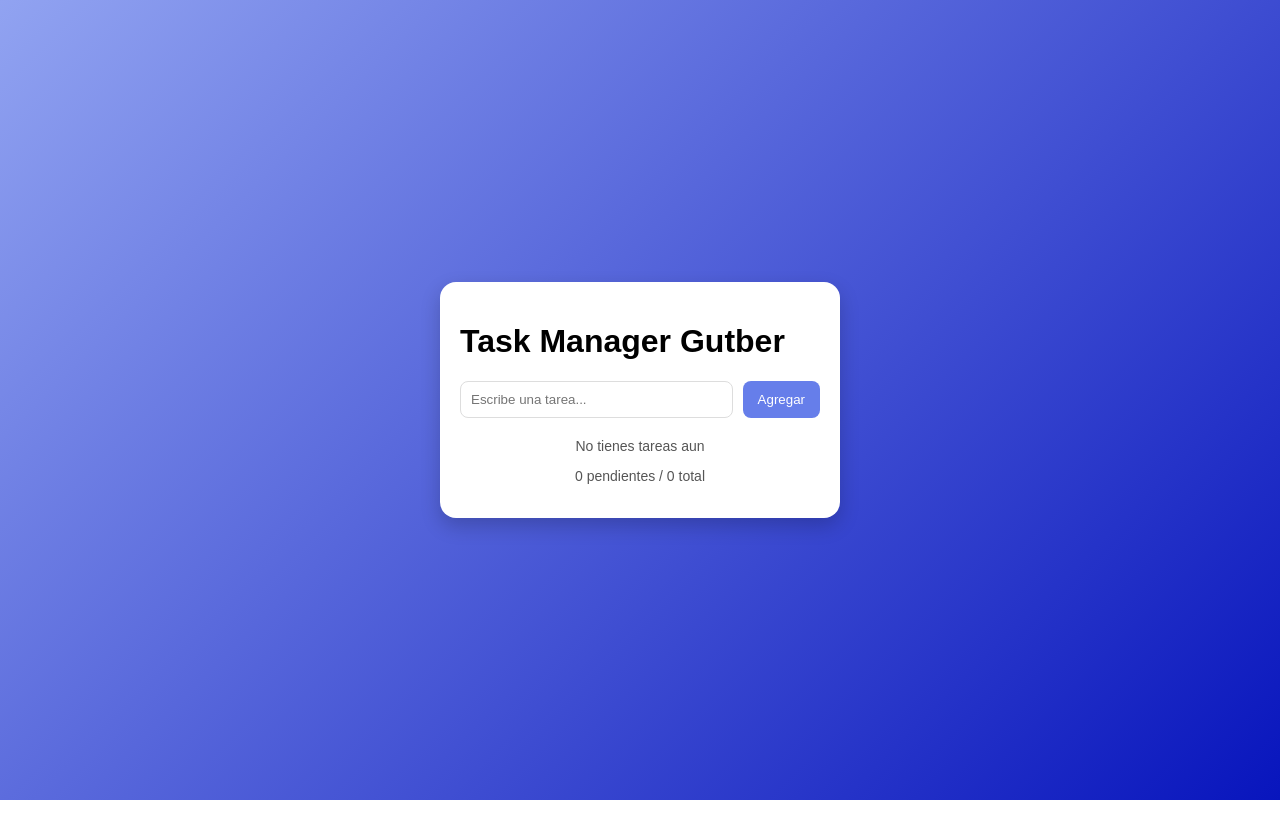
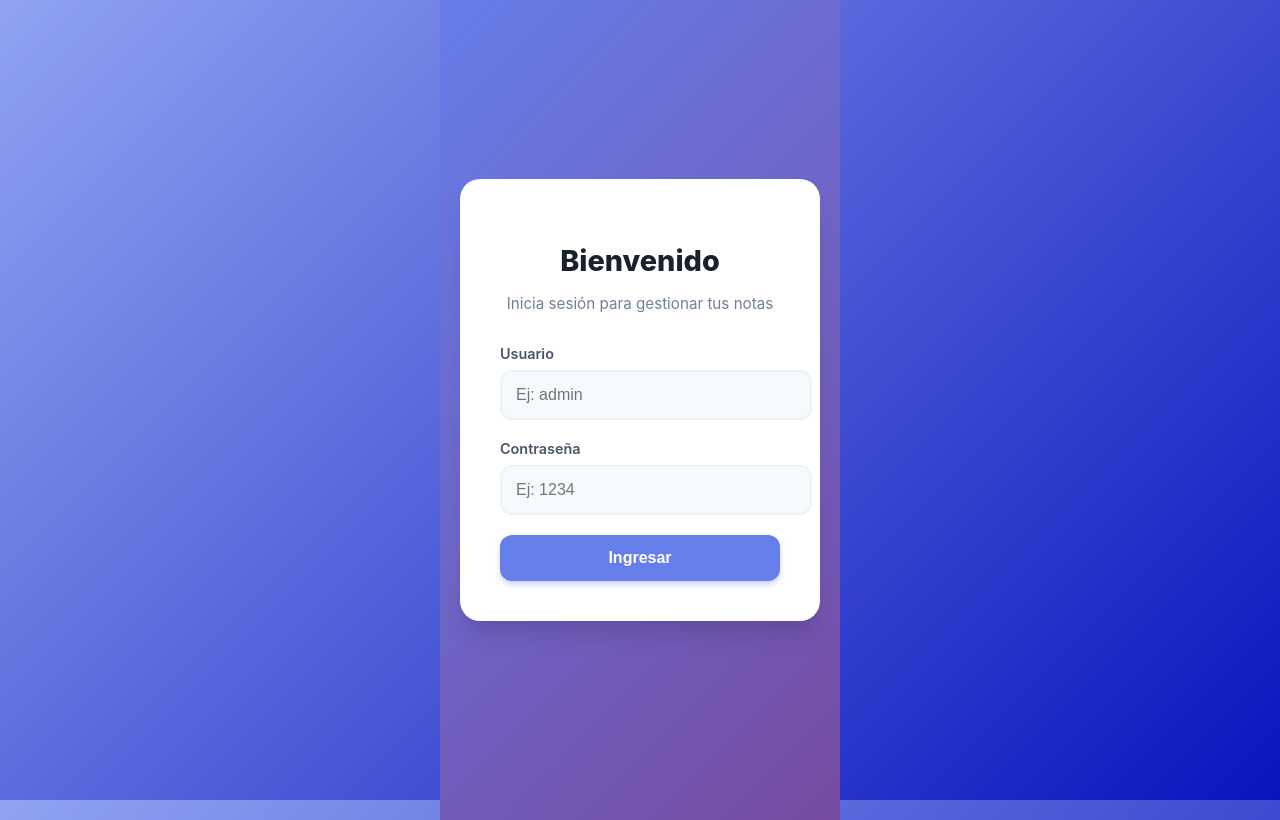
Before and after one commit to GutberBG/task-manager-react, a React (Vite) app: page / in a window 1280 px wide. Built offline with nearby package versions, Linux system fonts and the light colour scheme; no server answers.

Commit message:
feat: add login page

```diff
--- a/src/App.tsx
+++ b/src/App.tsx
@@ -4,6 +4,7 @@ import TaskList from "./componentes/TaskList";
 import TaskInput from "./componentes/TaskInput";
 import Footer from "./componentes/Footer";
 import EmptyState from "./componentes/EmptyState";
+import Login from "./componentes/Login";
 
 interface Task {
   id: number;
@@ -13,6 +14,8 @@ interface Task {
 
 function App() {
   const [tasks, setTasks] = useState<Task[]>([]);
+  const [token, setToken] = useState<string | null>(localStorage.getItem("token"));
+  const [message, setMessage] = useState("");
 
 
   useEffect(() => {
@@ -72,9 +75,40 @@ function App() {
     })
     .catch((err) => console.error("Error al actualizar:", err));
 };
+  const handleLogin = (newToken: string) => {
+    localStorage.setItem("token", newToken);
+    setToken(newToken);
+  };
+
+  const handleLogout = () => {
+    localStorage.removeItem("token");
+    setToken(null);
+  };
+
+  const testPrivateApi = async () => {
+    try {
+      const res = await fetch("http://localhost:3000/private", {
+        headers: { Authorization: `Bearer ${token}` },
+      });
+      const data = await res.json();
+      setMessage(data.message || "Acceso denegado");
+    } catch (err) {
+      setMessage("Error al conectar");
+    }
+  };
+
+  if (!token) {
+    return <Login onLogin={handleLogin} />;
+  }
 
   return (
     <div className="app-container">
+      <div className="user-controls">
+        <button className="test-btn" onClick={testPrivateApi}>Probar API Privada</button>
+        <button className="logout-btn" onClick={handleLogout}>Cerrar Sesión</button>
+      </div>
+      {message && <div className="api-message">{message}</div>}
+
       <Header />
       <TaskInput addTask={addTask} />
 
--- /dev/null
+++ b/src/componentes/Login.css
@@ -0,0 +1,109 @@
+.login-wrapper {
+  display: flex;
+  justify-content: center;
+  align-items: center;
+  min-height: 100vh;
+  background: linear-gradient(135deg, #667eea 0%, #764ba2 100%);
+  padding: 20px;
+  font-family: 'Inter', system-ui, -apple-system, sans-serif;
+}
+
+.login-card {
+  background: white;
+  padding: 40px;
+  border-radius: 20px;
+  box-shadow: 0 20px 25px -5px rgba(0, 0, 0, 0.1), 0 10px 10px -5px rgba(0, 0, 0, 0.04);
+  width: 100%;
+  max-width: 400px;
+  text-align: center;
+  animation: slideUp 0.6s cubic-bezier(0.16, 1, 0.3, 1);
+}
+
+@keyframes slideUp {
+  from { opacity: 0; transform: translateY(40px); }
+  to { opacity: 1; transform: translateY(0); }
+}
+
+.login-card h2 {
+  margin-bottom: 8px;
+  color: #1a202c;
+  font-size: 1.8rem;
+  font-weight: 800;
+}
+
+.login-card p {
+  color: #718096;
+  margin-bottom: 32px;
+  font-size: 0.95rem;
+}
+
+.form-group {
+  text-align: left;
+  margin-bottom: 20px;
+}
+
+.form-group label {
+  display: block;
+  margin-bottom: 8px;
+  font-weight: 600;
+  color: #4a5568;
+  font-size: 0.9rem;
+}
+
+.form-group input {
+  width: 100%;
+  padding: 14px;
+  border: 2px solid #edf2f7;
+  border-radius: 12px;
+  font-size: 1rem;
+  transition: all 0.3s;
+  background-color: #f7fafc;
+}
+
+.form-group input:focus {
+  outline: none;
+  border-color: #667eea;
+  background-color: white;
+  box-shadow: 0 0 0 4px rgba(102, 126, 234, 0.1);
+}
+
+.error-message {
+  color: #c53030;
+  background: #fff5f5;
+  padding: 12px;
+  border-radius: 10px;
+  margin-bottom: 20px;
+  font-size: 0.85rem;
+  border: 1px solid #feb2b2;
+}
+
+button {
+  width: 100%;
+  padding: 14px;
+  background: #667eea;
+  color: white;
+  border: none;
+  border-radius: 12px;
+  font-size: 1rem;
+  font-weight: 700;
+  cursor: pointer;
+  transition: all 0.3s;
+  box-shadow: 0 4px 6px -1px rgba(102, 126, 234, 0.4);
+}
+
+button:hover {
+  background: #5a67d8;
+  transform: translateY(-2px);
+  box-shadow: 0 10px 15px -3px rgba(102, 126, 234, 0.4);
+}
+
+button:active {
+  transform: translateY(0);
+}
+
+button:disabled {
+  background: #cbd5e0;
+  cursor: not-allowed;
+  transform: none;
+  box-shadow: none;
+}
--- /dev/null
+++ b/src/componentes/Login.tsx
@@ -0,0 +1,76 @@
+import React, { useState } from "react";
+import "./Login.css";
+
+interface LoginProps {
+  onLogin: (token: string) => void;
+}
+
+const Login: React.FC<LoginProps> = ({ onLogin }) => {
+  const [username, setUsername] = useState("");
+  const [password, setPassword] = useState("");
+  const [error, setError] = useState("");
+  const [loading, setLoading] = useState(false);
+
+  const handleSubmit = async (e: React.FormEvent) => {
+    e.preventDefault();
+    setLoading(true);
+    setError("");
+
+    try {
+      const response = await fetch("http://localhost:3000/login", {
+        method: "POST",
+        headers: { "Content-Type": "application/json" },
+        body: JSON.stringify({ username, password }),
+      });
+
+      if (response.ok) {
+        const data = await response.json();
+        onLogin(data.token);
+      } else {
+        const data = await response.json();
+        setError(data.message || "Credenciales inválidas");
+      }
+    } catch (err) {
+      setError("Error al conectar con el servidor");
+    } finally {
+      setLoading(false);
+    }
+  };
+
+  return (
+    <div className="login-wrapper">
+      <div className="login-card">
+        <h2>Bienvenido</h2>
+        <p>Inicia sesión para gestionar tus notas</p>
+        <form onSubmit={handleSubmit}>
+          <div className="form-group">
+            <label>Usuario</label>
+            <input
+              type="text"
+              value={username}
+              onChange={(e) => setUsername(e.target.value)}
+              placeholder="Ej: admin"
+              required
+            />
+          </div>
+          <div className="form-group">
+            <label>Contraseña</label>
+            <input
+              type="password"
+              value={password}
+              onChange={(e) => setPassword(e.target.value)}
+              placeholder="Ej: 1234"
+              required
+            />
+          </div>
+          {error && <div className="error-message">{error}</div>}
+          <button type="submit" disabled={loading}>
+            {loading ? "Cargando..." : "Ingresar"}
+          </button>
+        </form>
+      </div>
+    </div>
+  );
+};
+
+export default Login;
```
Also changed, not shown: src/App.css (+46 -0 lines).
